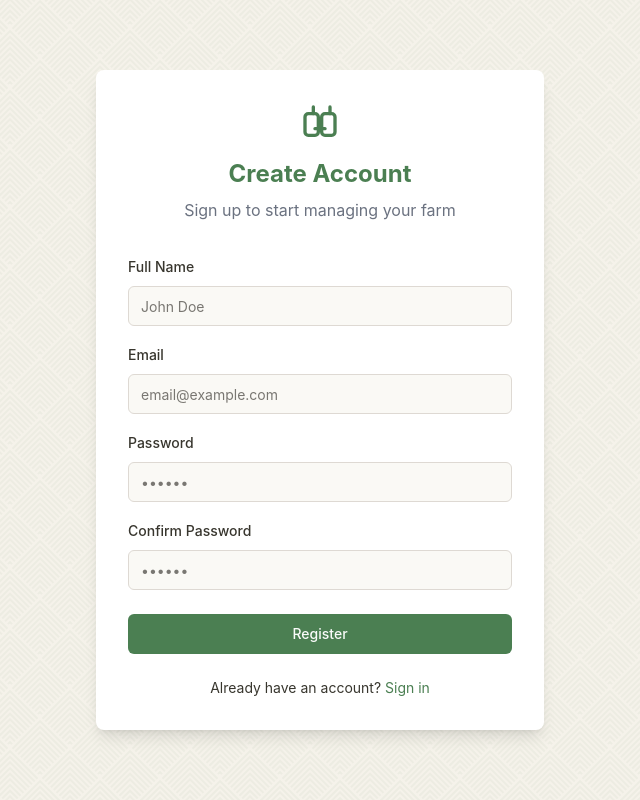
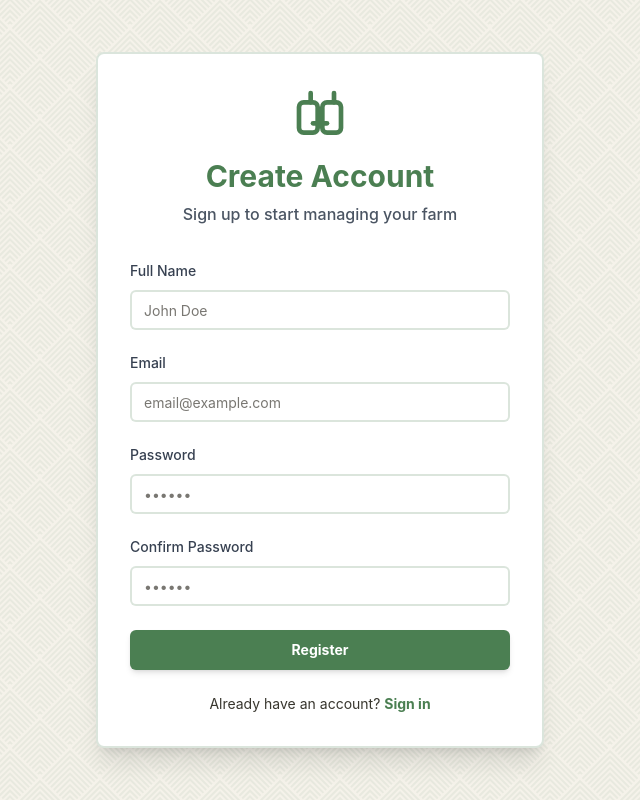
Before and after one commit to bakler888/paw-pal-frontend, a React (Vite) app: page /register in a window 1280 px wide. Shown: the whole page, without its empty margins (320-960 px from the left). Built offline with nearby package versions, Linux system fonts and the light colour scheme.

Commit message:
Fix: Improve color scheme
Adjust the color palette for better aesthetics.

```diff
--- a/src/index.css
+++ b/src/index.css
@@ -114,3 +114,13 @@
   0% { transform: rotate(0deg); }
   100% { transform: rotate(360deg); }
 }
+
+/* Additional animations */
+@keyframes fadeIn {
+  from { opacity: 0; transform: translateY(10px); }
+  to { opacity: 1; transform: translateY(0); }
+}
+
+.animate-fade-in {
+  animation: fadeIn 0.5s ease-out;
+}
--- a/src/pages/Login.tsx
+++ b/src/pages/Login.tsx
@@ -49,20 +49,20 @@ const Login = () => {
   return (
     <div className="min-h-screen flex items-center justify-center bg-background farm-pattern px-4 sm:px-6 lg:px-8">
       <div className="w-full max-w-md space-y-8 animate-fade-in">
-        <div className="bg-white dark:bg-gray-800 shadow-lg rounded-lg p-8">
+        <div className="bg-white dark:bg-gray-800 shadow-xl rounded-lg p-8 border-2 border-farm-green/20">
           <div className="text-center">
             <div className="flex items-center justify-center">
               <svg
                 xmlns="http://www.w3.org/2000/svg"
-                width="32"
-                height="32"
+                width="40"
+                height="40"
                 viewBox="0 0 24 24"
                 fill="none"
                 stroke="currentColor"
                 strokeWidth="2"
                 strokeLinecap="round"
                 strokeLinejoin="round"
-                className="h-10 w-10 text-farm-green"
+                className="h-14 w-14 text-farm-green"
               >
                 <path d="M3 9a2 2 0 0 1 2 -2h4a2 2 0 0 1 2 2v9a2 2 0 0 1 -2 2h-4a2 2 0 0 1 -2 -2v-9z" />
                 <path d="M9 16h6" />
@@ -71,23 +71,27 @@ const Login = () => {
                 <path d="M18 7v-4" />
               </svg>
             </div>
-            <h2 className="mt-4 text-2xl font-bold text-farm-green">FarmCare Login</h2>
-            <p className="mt-2 text-gray-500">Sign in to manage your farm</p>
+            <h2 className="mt-4 text-3xl font-bold text-farm-green">FarmCare Login</h2>
+            <p className="mt-2 text-gray-600 dark:text-gray-400 font-medium">Sign in to manage your farm</p>
           </div>
 
           <Form {...form}>
             <form onSubmit={form.handleSubmit(onSubmit)} className="mt-8 space-y-6">
-              <div className="space-y-4">
+              <div className="space-y-5">
                 <FormField
                   control={form.control}
                   name="email"
                   render={({ field }) => (
                     <FormItem>
-                      <FormLabel>Email</FormLabel>
+                      <FormLabel className="text-gray-700 dark:text-gray-300 font-medium">Email</FormLabel>
                       <FormControl>
-                        <Input placeholder="email@example.com" {...field} />
+                        <Input
+                          placeholder="email@example.com"
+                          {...field}
+                          className="border-2 border-farm-green/20 focus:border-farm-green/50 bg-white dark:bg-gray-900"
+                        />
                       </FormControl>
-                      <FormMessage />
+                      <FormMessage className="text-red-600" />
                     </FormItem>
                   )}
                 />
@@ -97,11 +101,16 @@ const Login = () => {
                   name="password"
                   render={({ field }) => (
                     <FormItem>
-                      <FormLabel>Password</FormLabel>
+                      <FormLabel className="text-gray-700 dark:text-gray-300 font-medium">Password</FormLabel>
                       <FormControl>
-                        <Input type="password" placeholder="••••••" {...field} />
+                        <Input
+                          type="password"
+                          placeholder="••••••"
+                          {...field}
+                          className="border-2 border-farm-green/20 focus:border-farm-green/50 bg-white dark:bg-gray-900"
+                        />
                       </FormControl>
-                      <FormMessage />
+                      <FormMessage className="text-red-600" />
                     </FormItem>
                   )}
                 />
@@ -109,7 +118,7 @@ const Login = () => {
 
               <Button
                 type="submit"
-                className="w-full bg-farm-green hover:bg-farm-green/90"
+                className="w-full bg-farm-green hover:bg-farm-green/90 text-white font-bold py-3 shadow-md hover:shadow-lg transition-all"
                 disabled={isLoading}
               >
                 {isLoading ? (
@@ -122,10 +131,10 @@ const Login = () => {
                 )}
               </Button>
 
-              <div className="text-center text-sm">
+              <div className="text-center text-sm mt-4">
                 <p>
                   Don't have an account?{" "}
-                  <Link to="/register" className="text-farm-green hover:underline">
+                  <Link to="/register" className="text-farm-green font-bold hover:underline">
                     Register
                   </Link>
                 </p>
--- a/src/pages/Register.tsx
+++ b/src/pages/Register.tsx
@@ -61,20 +61,20 @@ const Register = () => {
   return (
     <div className="min-h-screen flex items-center justify-center bg-background farm-pattern px-4 sm:px-6 lg:px-8">
       <div className="w-full max-w-md space-y-8 animate-fade-in">
-        <div className="bg-white dark:bg-gray-800 shadow-lg rounded-lg p-8">
+        <div className="bg-white dark:bg-gray-800 shadow-xl rounded-lg p-8 border-2 border-farm-green/20">
           <div className="text-center">
             <div className="flex items-center justify-center">
               <svg
                 xmlns="http://www.w3.org/2000/svg"
-                width="32"
-                height="32"
+                width="40"
+                height="40"
                 viewBox="0 0 24 24"
                 fill="none"
                 stroke="currentColor"
                 strokeWidth="2"
                 strokeLinecap="round"
                 strokeLinejoin="round"
-                className="h-10 w-10 text-farm-green"
+                className="h-14 w-14 text-farm-green"
               >
                 <path d="M3 9a2 2 0 0 1 2 -2h4a2 2 0 0 1 2 2v9a2 2 0 0 1 -2 2h-4a2 2 0 0 1 -2 -2v-9z" />
                 <path d="M9 16h6" />
@@ -83,23 +83,27 @@ const Register = () => {
                 <path d="M18 7v-4" />
               </svg>
             </div>
-            <h2 className="mt-4 text-2xl font-bold text-farm-green">Create Account</h2>
-            <p className="mt-2 text-gray-500">Sign up to start managing your farm</p>
+            <h2 className="mt-4 text-3xl font-bold text-farm-green">Create Account</h2>
+            <p className="mt-2 text-gray-600 dark:text-gray-400 font-medium">Sign up to start managing your farm</p>
           </div>
 
           <Form {...form}>
             <form onSubmit={form.handleSubmit(onSubmit)} className="mt-8 space-y-6">
-              <div className="space-y-4">
+              <div className="space-y-5">
                 <FormField
                   control={form.control}
                   name="name"
                   render={({ field }) => (
                     <FormItem>
-                      <FormLabel>Full Name</FormLabel>
+                      <FormLabel className="text-gray-700 dark:text-gray-300 font-medium">Full Name</FormLabel>
                       <FormControl>
-                        <Input placeholder="John Doe" {...field} />
+                        <Input
+                          placeholder="John Doe"
+                          {...field}
+                          className="border-2 border-farm-green/20 focus:border-farm-green/50 bg-white dark:bg-gray-900"
+                        />
                       </FormControl>
-                      <FormMessage />
+                      <FormMessage className="text-red-600" />
                     </FormItem>
                   )}
                 />
@@ -109,11 +113,15 @@ const Register = () => {
                   name="email"
                   render={({ field }) => (
                     <FormItem>
-                      <FormLabel>Email</FormLabel>
+                      <FormLabel className="text-gray-700 dark:text-gray-300 font-medium">Email</FormLabel>
                       <FormControl>
-                        <Input placeholder="email@example.com" {...field} />
+                        <Input
+                          placeholder="email@example.com"
+                          {...field}
+                          className="border-2 border-farm-green/20 focus:border-farm-green/50 bg-white dark:bg-gray-900"
+                        />
                       </FormControl>
-                      <FormMessage />
+                      <FormMessage className="text-red-600" />
                     </FormItem>
                   )}
                 />
@@ -123,11 +131,16 @@ const Register = () => {
                   name="password"
                   render={({ field }) => (
                     <FormItem>
-                      <FormLabel>Password</FormLabel>
+                      <FormLabel className="text-gray-700 dark:text-gray-300 font-medium">Password</FormLabel>
                       <FormControl>
-                        <Input type="password" placeholder="••••••" {...field} />
+                        <Input
+                          type="password"
+                          placeholder="••••••"
+                          {...field}
+                          className="border-2 border-farm-green/20 focus:border-farm-green/50 bg-white dark:bg-gray-900"
+                        />
                       </FormControl>
-                      <FormMessage />
+                      <FormMessage className="text-red-600" />
                     </FormItem>
                   )}
                 />
@@ -137,11 +150,16 @@ const Register = () => {
                   name="confirmPassword"
                   render={({ field }) => (
                     <FormItem>
-                      <FormLabel>Confirm Password</FormLabel>
+                      <FormLabel className="text-gray-700 dark:text-gray-300 font-medium">Confirm Password</FormLabel>
                       <FormControl>
-                        <Input type="password" placeholder="••••••" {...field} />
+                        <Input
+                          type="password"
+                          placeholder="••••••"
+                          {...field}
+                          className="border-2 border-farm-green/20 focus:border-farm-green/50 bg-white dark:bg-gray-900"
+                        />
                       </FormControl>
-                      <FormMessage />
+                      <FormMessage className="text-red-600" />
                     </FormItem>
                   )}
                 />
@@ -149,7 +167,7 @@ const Register = () => {
 
               <Button
                 type="submit"
-                className="w-full bg-farm-green hover:bg-farm-green/90"
+                className="w-full bg-farm-green hover:bg-farm-green/90 text-white font-bold py-3 shadow-md hover:shadow-lg transition-all"
                 disabled={isLoading}
               >
                 {isLoading ? (
@@ -162,10 +180,10 @@ const Register = () => {
                 )}
               </Button>
 
-              <div className="text-center text-sm">
+              <div className="text-center text-sm mt-4">
                 <p>
                   Already have an account?{" "}
-                  <Link to="/login" className="text-farm-green hover:underline">
+                  <Link to="/login" className="text-farm-green font-bold hover:underline">
                     Sign in
                   </Link>
                 </p>
```
